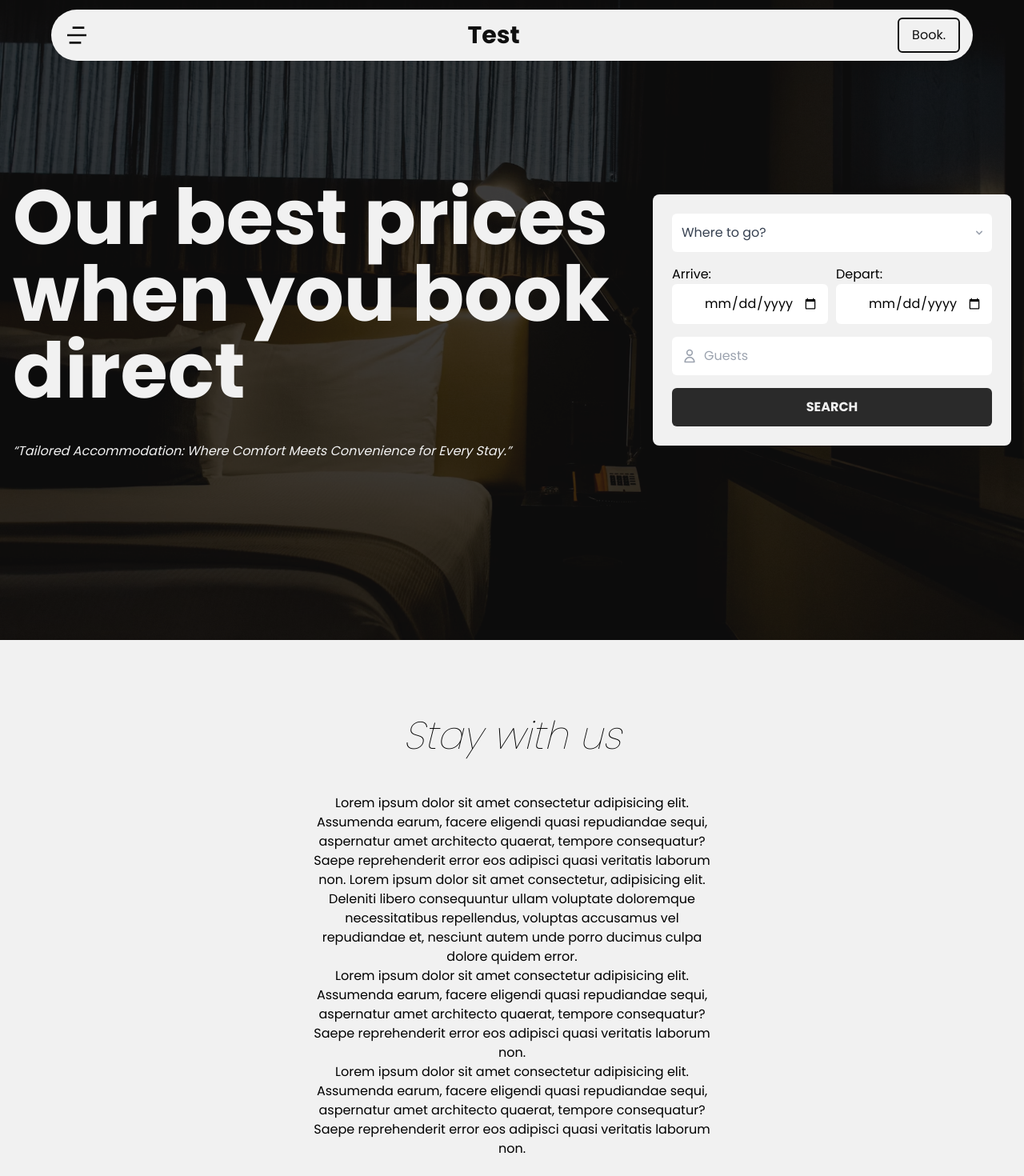
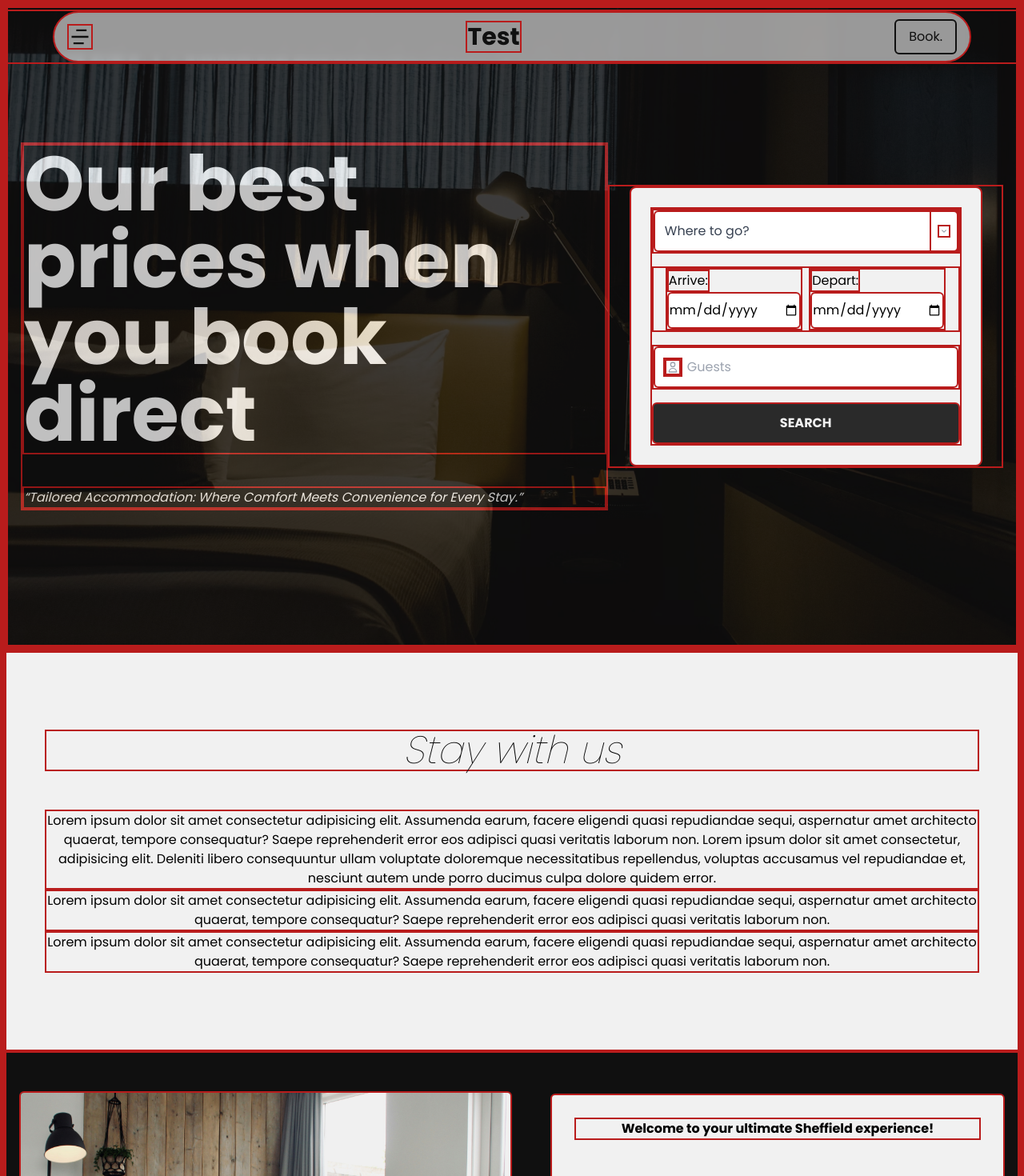
Before and after one commit to Verifieddanny/rentals, a Next.js app: page / in a window 1280 px wide. Shown: the top 1470 px of the page at 80% size. Built offline with nearby package versions, Linux system fonts and the light colour scheme.

Commit message:
[Feat: Fixed]

```diff
--- a/app/components/Footer.tsx
+++ b/app/components/Footer.tsx
@@ -11,7 +11,7 @@ function Footer() {
 <p className='items-center flex'> <CiMail className='mr-2' /> test@test.com</p>  <p className='flex items-center'> <FaPhone className='mr-2' />+9188372890</p>
 </div>
 
-<div className='w-full flex justify-center items-center gap-x-5 '>
+<div className='w-full flex justify-center items-center gap-x-5 px-2'>
 
     <p className='cursor-pointer pointer-events-auto'>Copyright © 2024</p>
     <p className='cursor-pointer pointer-events-auto'>Privacy Policy</p>
--- a/app/components/Navbar.tsx
+++ b/app/components/Navbar.tsx
@@ -6,13 +6,13 @@ interface ChildProps {
   }
 function Navbar({setVisibility}: ChildProps) {
   return (
-    <nav className='bg-[#f1f1f1] text-[#101010] rounded-full  w-[90%]  mx-auto h-16 flex px-4 justify-between items-center shadow-sm'>
+    <nav className='bg-[#f1f1f19d] hover:bg-[#f1f1f1] transition-all duration-300 backdrop-blur-sm text-[#101010] rounded-full  w-[90%]  mx-auto md:h-16 h-[2.5rem] flex px-4 justify-between items-center shadow-sm'>
         <RiMenu4Fill size={32} className='cursor-pointer' onClick={() => setVisibility(true)}  />
 
-      <h1 className='font-bold text-3xl'>Test</h1>
+      <h1 className='font-bold md:text-3xl text-2xl'>Test</h1>
 
 
-      <div className='py-2 px-4 rounded-md cursor-pointer flex justify-center items-center border-2 border-[#101010] hover:bg-white transition-all duration-300'>Book.</div>
+      <div className='md:py-2 md:px-4 py-1 px-2 rounded-md cursor-pointer flex justify-center items-center border-2 border-[#101010] hover:bg-white transition-all duration-300'>Book.</div>
 
     </nav>
   )
--- a/app/components/SearchForm.tsx
+++ b/app/components/SearchForm.tsx
@@ -3,12 +3,12 @@ import React from 'react';
 const SearchForm = () => {
   return (
 
-    <div className='relative'>
-      <div className='bg-[#f1f1f1]  p-6 rounded-lg max-w-md mx-auto'>
+    <div className='relative w-full'>
+      <div className='bg-[#f1f1f1]  p-6 rounded-lg w-[90%] w-md mx-auto'>
       <div className="space-y-4">
         <div className="relative">
           <select className="w-full p-3 bg-white rounded-md appearance-none text-gray-700 pr-8">
-            <option disabled selected>Where to go?</option>
+            <option disabled selected defaultValue={""}>Where to go?</option>
 
           </select>
           <div className="absolute inset-y-0 right-0 flex items-center px-2 pointer-events-none">
@@ -18,15 +18,15 @@ const SearchForm = () => {
           </div>
         </div>
 
-        <div className="flex pr-4">
-          <div className="flex-1 relative">
-            <p >Arrive:</p>
-            <input type="date" placeholder="Arrive" className="w-[95%] p-3 bg-white rounded-md pl-10" />
+        <div className="flex justify-center gap-x-2  w-full">
+          <div className=" relative w-[45%]">
+            <p className='w-fit'>Arrive:</p>
+            <input type="date" placeholder="Arrive" className="w-full py-2  bg-white rounded-md " />
 
           </div>
-          <div className="flex-1 relative">
-            <p >Depart:</p>
-            <input type="date" placeholder="Depart" className="w-[95%] p-3 bg-white rounded-md pl-10" />
+          <div className=" relative w-[45%]">
+            <p className='w-fit'>Depart:</p>
+            <input type="date" placeholder="Depart" className="w-full py-2  bg-white rounded-md " />
 
           </div>
         </div>
--- a/app/globals.css
+++ b/app/globals.css
@@ -3,7 +3,7 @@
 @tailwind utilities;
 
 *{
-  @apply m-0 p-0 box-border   ;
+  @apply m-0 p-0 box-border border-2 border-red-700  ;
 }
 
 :root {
@@ -21,15 +21,16 @@
 body {
   /* background: var(--foreground);
   color: var(--background); */
+  overflow-x: hidden !important;
 }
 
 
 html {
-  @apply w-[100vw] h-[100vh] overflow-x-hidden;
+  @apply w-[100vw]  ;
 }
-body {
-  @apply max-w-[1300px] w-full mx-auto h-full bg-[#101010];
-}
+/* body {
+  @apply max-w-[1300px] md:w-full w-screen overflow-x-hidden mx-auto  bg-[#101010];
+} */
 @layer utilities {
   .text-balance {
     text-wrap: balance;
--- a/app/layout.tsx
+++ b/app/layout.tsx
@@ -43,10 +43,10 @@ export default function RootLayout({
         className={`${geistSans.variable} ${geistMono.variable} antialiased`}
       > */}
           <body
-        className={`${poppins.className}  antialiased relative`}
+        className={`${poppins.className}  max-w-[1300px] w-full overflow-x-hidden mx-auto  bg-[#101010] antialiased relative`}
       >
         <Sidenav setVisibility={setVisibility} visibility={visibility} />
-        <div className="w-full h-fit fixed left-0 top-3 px-0 z-40">
+        <div className="w-screen h-fit fixed left-0 top-3 px-0 z-40">
 
         <Navbar setVisibility={setVisibility} />
         </div>
--- a/app/page.tsx
+++ b/app/page.tsx
@@ -6,32 +6,31 @@ import SearchForm from "./components/SearchForm";
 export default function Home() {
   return (
     <>
-      <div className="fixed inset-0 z-0">
+    <main className="relative min-h-screen  w-full">
+      <div className="relative w-full ">
         <Image
           src="/assets/homepage.jpg"
           alt="airbnb background"
           quality={80}
-          fill
-          sizes="100vw"
-          style={{
-            objectFit: 'cover',
-            objectPosition: 'center',
-          }}
-          className="opacity-20"
+          layout="fill"
+          objectFit="cover"
+          objectPosition="center"
+          className="opacity-20 absolute w-full h-fit"
           priority
         />
-      </div>
-      <main className="relative z-10 w-full h-full ">
-        <div className="w-full h-dvh flex md:flex-row flex-col md:justify-between justify-center md:gap-y-0 gap-y-24 px-4 items-center">
+           <div className="w-full h-dvh flex md:flex-row flex-col md:justify-between md:mt-0 mt-[5rem] justify-center md:gap-y-0 gap-y-24 px-4 items-center">
 <div className="text-[#f1f1f1]">
-  <p className="font-bold md:text-8xl text-4xl mb-10">Our best prices when you book direct
+  <p className="font-bold md:text-8xl text-4xl mb-10 md:text-left text-center">Our best prices when you book direct
 </p>
-<p className=" italic">  “Tailored Accommodation: Where Comfort Meets Convenience for Every Stay.”</p>
+<p className="md:text-left text-center italic">  “Tailored Accommodation: Where Comfort Meets Convenience for Every Stay.”</p>
 </div>
             <SearchForm/>
         </div>
-      </main>
-      <div className="bg-[#f1f1f1] text-[#010101] md:py-24 py-4 lg:px-96 md:px-12 px-8 w-screen h-fit relative left-1/2 right-1/2 -mx-[50vw]">
+      </div>
+      <div className="relative z-10 w-full h-full ">
+
+      </div>
+      <div className="bg-[#f1f1f1] text-[#010101]  md:py-24 py-4  lg:px-12 px-8  h-fit relative w-full">
 <p className="md:text-5xl text-3xl font-thin italic text-center md:mb-12 mb-6">Stay with us</p>
       <p className="text-center">Lorem ipsum dolor sit amet consectetur adipisicing elit. Assumenda earum, facere eligendi quasi repudiandae sequi, aspernatur amet architecto quaerat, tempore consequatur? Saepe reprehenderit error eos adipisci quasi veritatis laborum non. Lorem ipsum dolor sit amet consectetur, adipisicing elit. Deleniti libero consequuntur ullam voluptate doloremque necessitatibus repellendus, voluptas accusamus vel repudiandae et, nesciunt autem unde porro ducimus culpa dolore quidem error.</p>
       <p className="text-center">Lorem ipsum dolor sit amet consectetur adipisicing elit. Assumenda earum, facere eligendi quasi repudiandae sequi, aspernatur amet architecto quaerat, tempore consequatur? Saepe reprehenderit error eos adipisci quasi veritatis laborum non.</p>
@@ -41,20 +40,20 @@ export default function Home() {
 
       <div className="relative z-10 w-full  flex md:flex-row flex-col md:justify-between justify-center md:gap-y-0 gap-y-24 gap-x-12 px-4 items-center py-12 ">
 
-        <Image src="/assets/livingroom.jpg" alt="living room" quality={80} height={400} width={400} className="w-1/2 rounded-md" />
+        <Image src="/assets/livingroom.jpg" alt="living room" quality={80} height={400} width={400} className="md:w-1/2 w-full rounded-md" />
 
-        <div className="p-7 w-1/2 aspect-square h-[437px] rounded-md bg-[#f1f1f1] text-center">
+        <div className="p-7 md:w-1/2 w-full aspect-square h-[437px] rounded-md bg-[#f1f1f1] text-center">
           <p className="font-bold mb-12">Welcome to your ultimate Sheffield experience!</p>
           <p>Lorem ipsum dolor sit amet consectetur adipisicing elit. Dolore doloremque doloribus officiis, ad aliquid nulla magni, sapiente laboriosam repellat voluptate dolorum recusandae ipsam neque tempore! Eum optio nobis perferendis dolorem?</p>
         </div>
 
       </div>
 
-      <div className="bg-[#f1f1f1] text-[#010101] md:py-24 py-4 lg:px-12  px-8 w-screen h-fit relative left-1/2 right-1/2 -mx-[50vw]">
+      <div className="bg-[#f1f1f1] text-[#010101] md:py-24 py-4 lg:px-12  px-2  h-fit relative w-full">
 <p className="md:text-5xl text-3xl font-thin italic text-center md:mb-12 mb-6">Reviews</p>
 
-        <div className="flex flex-col flex-wrap justify-center items-center gap-6 md:flex-row md:gap-x-12">
-          <div className="w-[23rem] rounded-md bg-[#010101] text-[#f1f1f1] shadow-md p-5">
+        <div className="flex flex-col flex-wrap justify-center items-center md:gap-6 gap-y-6 gap-x-0 md:flex-row md:gap-x-12">
+          <div className="md:w-[23rem] w-[17rem] rounded-md bg-[#010101] text-[#f1f1f1] shadow-md p-5">
           <div className="flex items-center justify-between mb-5">
 
             <Image src="/assets/man1.jpg" alt="user1" quality={80} height={200} width={200} className=" aspect-square w-[3.5rem] rounded-full" />
@@ -74,7 +73,7 @@ export default function Home() {
             </div>
 
 
-            <div className="w-[23rem] rounded-md bg-[#010101] text-[#f1f1f1] shadow-md p-5">
+            <div className="md:w-[23rem] w-[17rem] rounded-md bg-[#010101] text-[#f1f1f1] shadow-md p-5">
           <div className="flex items-center justify-between mb-5">
 
             <Image src="/assets/woman1.jpg" alt="user2" quality={80} height={200} width={200} className=" aspect-square w-[3.5rem] rounded-full object-cover " />
@@ -94,7 +93,7 @@ export default function Home() {
             </div>
 
 
-            <div className="w-[23rem] rounded-md bg-[#010101] text-[#f1f1f1] shadow-md p-5">
+            <div className="md:w-[23rem] w-[17rem] rounded-md bg-[#010101] text-[#f1f1f1] shadow-md p-5">
           <div className="flex items-center justify-between mb-5">
 
             <Image src="/assets/man2.webp" alt="user3" quality={80} height={200} width={200} className=" aspect-square w-[3.5rem] rounded-full object-cover" />
@@ -113,7 +112,7 @@ export default function Home() {
           </div>
             </div>
 
-            <div className="w-[23rem] rounded-md bg-[#010101] text-[#f1f1f1] shadow-md p-5">
+            <div className="md:w-[23rem] w-[17rem] rounded-md bg-[#010101] text-[#f1f1f1] shadow-md p-5">
           <div className="flex items-center justify-between mb-5">
 
             <Image src="/assets/woman2.webp" alt="user4" quality={80} height={200} width={200} className=" aspect-square w-[3.5rem] rounded-full object-cover" />
@@ -135,6 +134,7 @@ export default function Home() {
 
 
       </div>
+      </main>
 
     </>
   );
--- a/package.json
+++ b/package.json
@@ -9,6 +9,7 @@
     "lint": "next lint"
   },
   "dependencies": {
+    "aos": "^2.3.4",
     "next": "14.2.15",
     "react": "^18",
     "react-dom": "^18",
```
Also changed, not shown: app/listing/page.tsx (+17 -15 lines), 1 other file (tests, documents, lock files or other folders).
